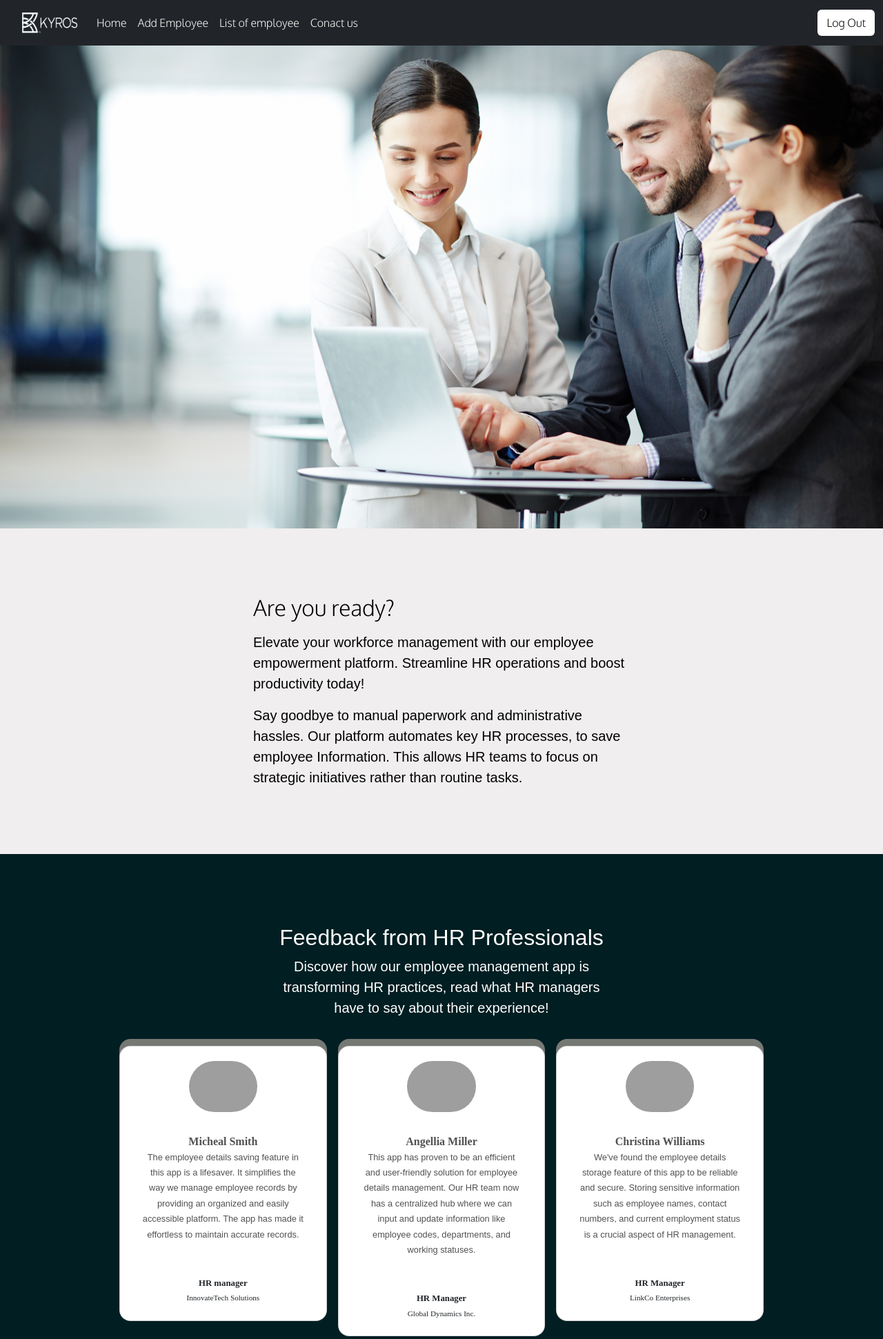
After one commit to Dayasuvagiya/Happy-health, a Django app: page /employe/main/ in a window 1280 px wide. The commit adds this page. Shown: the top 1941 px of the page at 69% size. Run offline with Django 4.2, Linux system fonts and the light colour scheme; some libraries are stand-ins or nearby versions; some web fonts are replaced; grey boxes are pictures that could not be loaded.

Commit message:
Create home page after login

```diff
--- a/employe/urls.py
+++ b/employe/urls.py
@@ -5,6 +5,7 @@ from .views import handler404, handler500, handler403
 
 urlpatterns = [
     path("home/", views.employe_home, name="home"),
+    path("main/", views.main, name="main"),
     path("add_employe/", views.add_employe, name="employe"),
     path("delete-employe/<int:employe_id>", views.delete_employe, name="delete"),
     path("update-employe/<int:employe_id>", views.update_employe, name="update"),
--- a/employe/views.py
+++ b/employe/views.py
@@ -19,8 +19,11 @@ def index(request):
 
 # About page view
 def about(request):
-    print=("<h1>This is about page</h1>")
     return render(request,"about.html",{})
+
+def main(request):
+    return render(request,"employe/main.html",{'isLogin': True})
+
 
 # employee home page view
 def employe_home(request):
@@ -195,7 +198,7 @@ def loginUser(request):
                 request.session['userId'] = user.id
                 messages.success(request, 'You have logged in successfully')
 
-            return redirect("/employe/home/")
+            return redirect("/employe/main/")
     return render(request, "auth/login.html",{'form':'helo'})
 
 # User Registration
--- /dev/null
+++ b/templates/employe/main.html
@@ -0,0 +1,103 @@
+{% extends "base.html" %}
+{% load static %}
+
+{% block content %}
+    <div>
+        <div class="col">
+            <img src="{% static 'images/main_page.jpeg' %}" class="main_image" alt="home-page">
+        </div>
+    </div>
+
+    <section class="py-5">
+        <div class="container my-5">
+            <div class="row justify-content-center">
+                <div class="col-lg-6">
+                    <h2 class="mb-3">Are you ready?</h2>
+                    <p>Elevate your workforce management with our employee empowerment platform. Streamline HR operations and boost productivity today!</p>
+                    <p class="mb-0">Say goodbye to manual paperwork and administrative hassles. Our platform automates key HR processes, to save employee Information. This allows HR teams to focus on strategic initiatives rather than routine tasks.</p>
+                </div>
+            </div>
+        </div>
+    </section>
+
+    <!--Testimonial homepage-->
+
+    <div class="testimonial">
+    <div class="container container-testi">
+        <div class="intro">
+            <h2 class="text-center">Feedback from HR Professionals </h2>
+            <p class="text-center">Discover how our employee management app is transforming HR practices, read what HR managers have to say about their experience!</p>
+        </div>
+        <div class="row">
+            <div class="col-md-4 colum-testi">
+                <div class="card card-testi d-flex mx-auto">
+                    <div class="card-image">
+                        <img class="img-fluid d-flex mx-auto image-testimonial" src="https://i.imgur.com/3TlwnLF.jpg">
+                    </div>
+
+                    <div class="card-text card-text-testi">
+                        <div class="card-title card-title-testi">Micheal Smith</div>
+                        The employee details saving feature in this app is a lifesaver. It simplifies the way we manage employee records by providing an organized and easily accessible platform. The app has made it effortless to maintain accurate records.
+                    </div>
+                    <div class="footer-testi">
+                        <span id="name-testi">HR manager<br></span>
+                        <span id="position">InnovateTech Solutions
+                        </span>
+                    </div>
+                </div>
+            </div>
+            <div class="col-md-4 colum-testi">
+                <div class="card card-testi d-flex mx-auto">
+                    <div class="card-image">
+                        <img class="img-fluid d-flex mx-auto image-testimonial" src="https://i.imgur.com/Uz4FjGZ.jpg">
+                    </div>
+                    <div class="card-text card-text-testi">
+                        <div class="card-title card-title-testi">Angellia Miller</div>
+                        This app has proven to be an efficient and user-friendly solution for employee details management. Our HR team now has a centralized hub where we can input and update information like employee codes, departments, and working statuses.
+                    </div>
+                    <div class="footer-testi">
+                        <span id="name-testi">HR Manager<br></span>
+                        <span id="position">Global Dynamics Inc.</span>
+                    </div>
+                </div>
+            </div>
+            <div class="col-md-4 colum-testi">
+                <div class="card card-testi d-flex mx-auto ">
+                    <div class="card-image">
+                        <img class="img-fluid d-flex mx-auto image-testimonial" src="https://i.imgur.com/udGH5tO.jpg">
+                    </div>
+                    <div class="card-text card-text-testi">
+                        <div class="card-title card-title-testi">Christina Williams</div>
+                        We've found the employee details storage feature of this app to be reliable and secure. Storing sensitive information such as employee names, contact numbers, and current employment status is a crucial aspect of HR management.
+                    </div>
+                    <div class="footer-testi">
+                        <span id="name-testi">HR Manager<br></span>
+                        <span id="position">LinkCo Enterprises</span>
+                    </div>
+                </div>
+            </div>
+        </div>
+    </div>
+    </div>
+    <!-- Custom section-->
+    <section class="custom">
+        <div class="container custom-container mt-2 mb-1">
+            <div class="row">
+                <div class="col-sm-6 custom-content">
+                    <h2>Unlock Tailored Solutions with Our Customization Offer</h2>
+                    <p class="lead">With our Customization Offer, you gain the power to customize workflows, forms, and features within the app. We'll work closely with your HR team to identify pain points, streamline processes, and integrate the functionalities that matter most to your organization.
+                    </p>
+                    <p class="lead">Join us in transforming your HR operations and creating a more engaged and productive workforce.
+                    </p>
+                </div>
+
+                <div class="col-sm-6 custom-content">
+                        <img src="{% static 'images/custom_image.png' %}" class="image-custom" alt="home-page">
+                </div>
+
+            </div>
+        </div>
+    </section>
+
+
+{%endblock%}
--- a/templates/navbar.html
+++ b/templates/navbar.html
@@ -11,6 +11,9 @@
         <ul class="navbar-nav me-auto mb-2 mb-lg-0">
 
           {% if isLogin %}
+          <li class="nav-item">
+            <a class="nav-link text-white" href="/employe/main">Home</a>
+          </li>
           <li class="nav-item">
             <a class="nav-link text-white" href="/employe/add_employe">Add Employee</a>
           </li>
```
